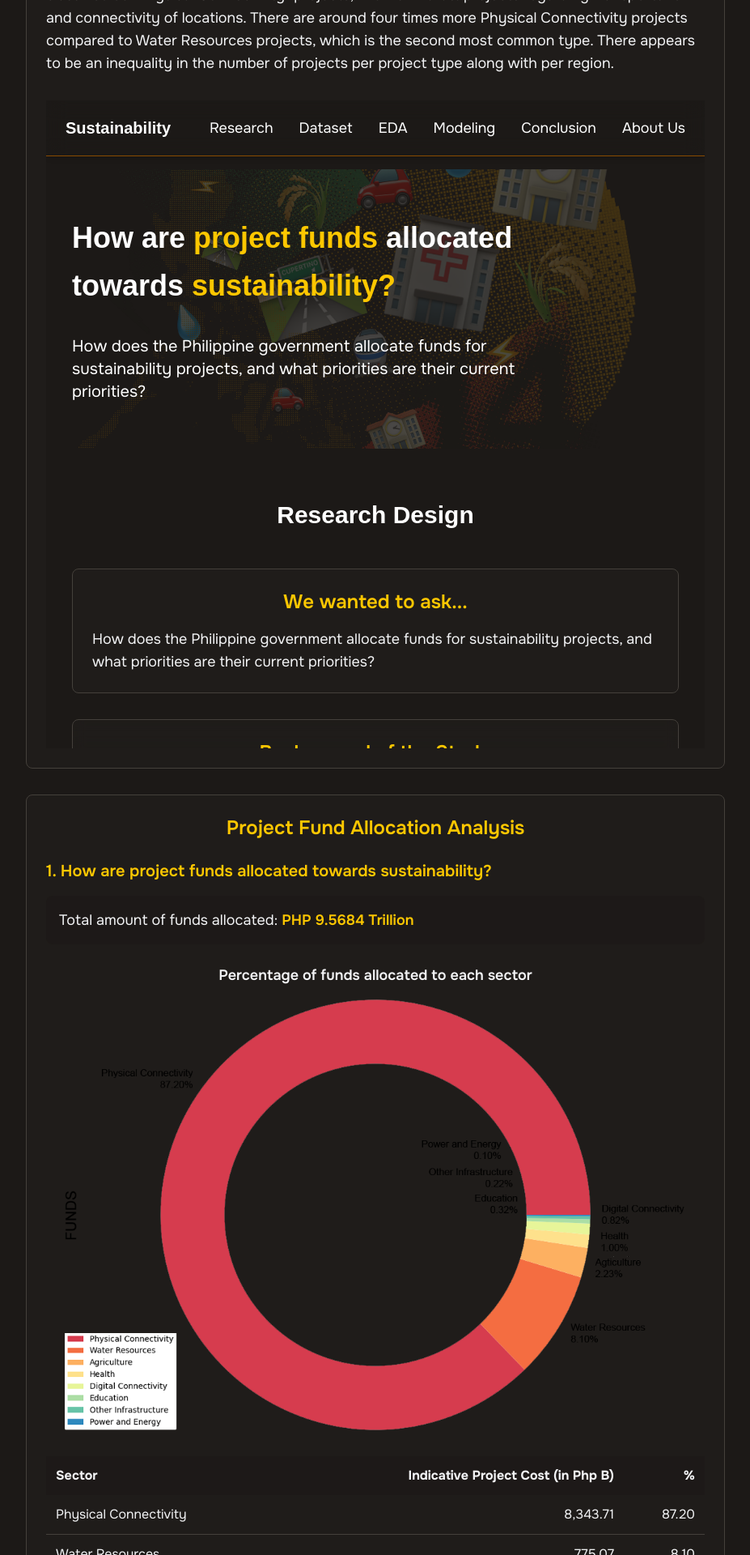
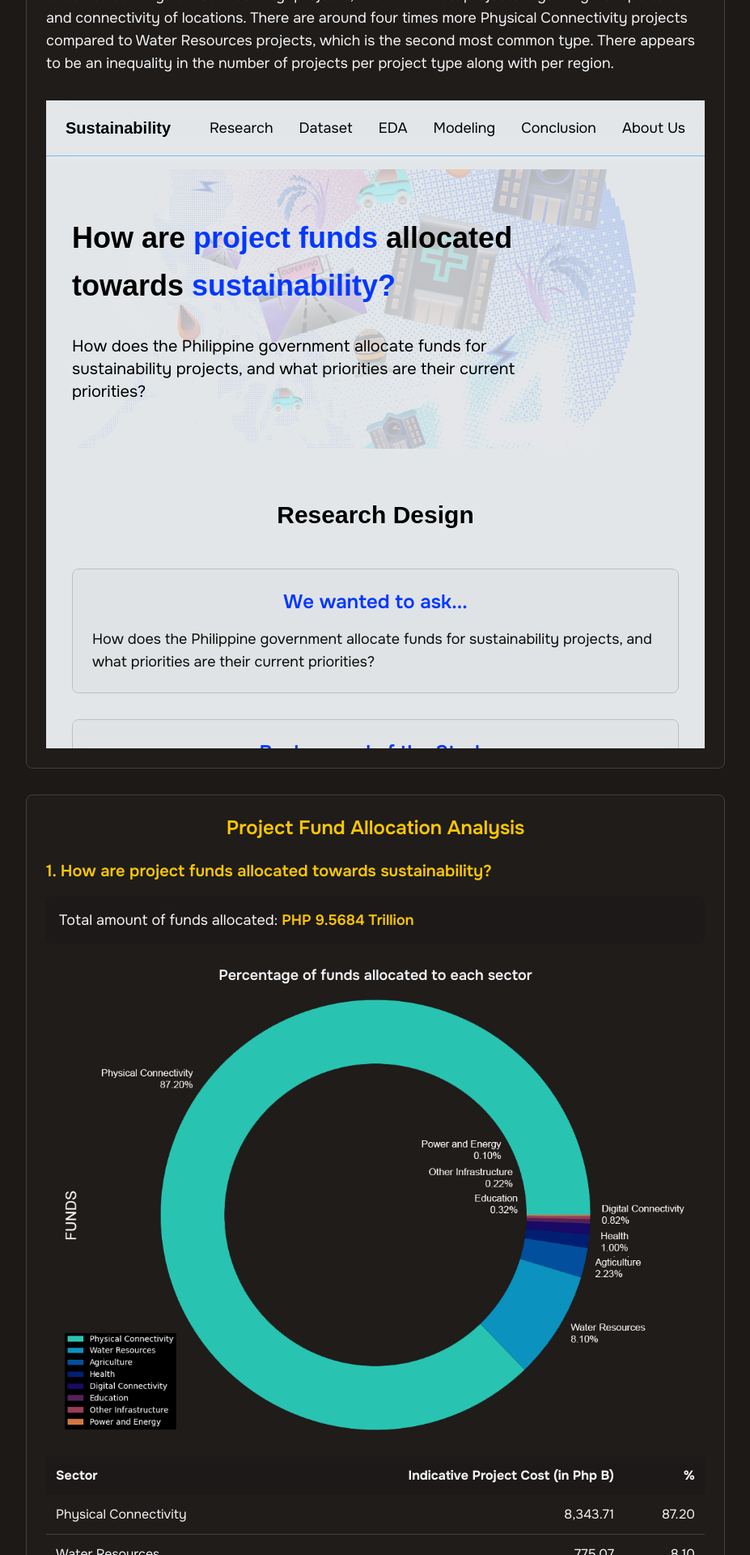
Before and after one commit to dddelacruz/cs132-2425b-grp14, a SvelteKit app: page / in a window 1280 px wide. Shown: the part 7080-9000 px from the top of the page at 81% size, without its empty margins (176-1103 px from the left). Built offline with nearby package versions, Linux system fonts and the light colour scheme; a web font is replaced by a local one.

Commit message:
inverted colors for icons and graphs for readability

```diff
--- a/src/components/EDA.svelte
+++ b/src/components/EDA.svelte
@@ -33,8 +33,8 @@
                     This choropleth map shows the distribution of sustainability projects per region around the Philippines. It can be seen that the majority of projects are concentrated around Region III, IV-A, and NCR. This can mainly be attributed to those regions being part of three large projects: the North-South Commuter Railway, the Bulacan International Airport, and Subic-Clark-Manila-Batangas Dedicated Rail Corridor. Furthermore, most of the projects regarding sustainability are classified as "Physical Connectivity" projects, in other words: projects regarding transportation and connectivity of locations. There are around four times more Physical Connectivity projects compared to Water Resources projects, which is the second most common type. There appears to be an inequality in the number of projects per project type along with per region.
                 </p>
             </div>
-            <div class="mt-8 w-full">
-                <iframe title='Nutshell Plot' src="/nutshell_plot.htm" class="w-full h-[800px] border-none"/>
+            <div class="mt-8 w-full invert">
+                <iframe title='Nutshell Plot' src="/nutshell_plot.htm" class="w-full h-[800px] border-none"></iframe>
             </div>
         </div>
 
@@ -51,7 +51,7 @@
                 <!-- Pie Chart -->
                 <div class="flex flex-col items-center mb-8">
                     <p class="text-gray-100 text-lg font-semibold mb-4">Percentage of funds allocated to each sector</p>
-                    <img alt="Pie Chart per Sector" src={pie_chart} class="w-full max-w-3xl"/>
+                    <img alt="Pie Chart per Sector" src={pie_chart} class="w-full max-w-3xl invert"/>
                 </div>
 
                 <!-- Fund Allocation Table -->
@@ -218,7 +218,7 @@
                     </div>
                     <div class="flex gap-4 justify-center items-center md:w-1/3">
                         <img src={pnr} alt="PNR Logo" class="h-32"/>
-                        <img src={train} alt="Train" class="h-32"/>
+                        <img src={train} alt="Train" class="h-32 invert"/>
                     </div>
                 </div>
 
@@ -226,7 +226,7 @@
                 <div class="flex flex-col md:flex-row gap-8 mt-8 bg-stone-900/30 rounded-lg p-6">
                     <div class="flex gap-4 justify-center items-center md:w-1/3 order-2 md:order-1">
                         <img src={road} alt="road" class="h-32"/>
-                        <img src={airplane} alt="airplane" class="h-32"/>
+                        <img src={airplane} alt="airplane" class="h-32 invert"/>
                     </div>
                     <div class="flex-1 order-1 md:order-2">
                         <div class="text-left">
@@ -246,7 +246,7 @@
                         </div>
                     </div>
                     <div class="flex justify-center items-center md:w-1/2">
-                        <img src={hotspots} alt="hotspots" class="h-64"/>
+                        <img src={hotspots} alt="hotspots" class="h-64 invert"/>
                     </div>
                 </div>
             </div>
```
